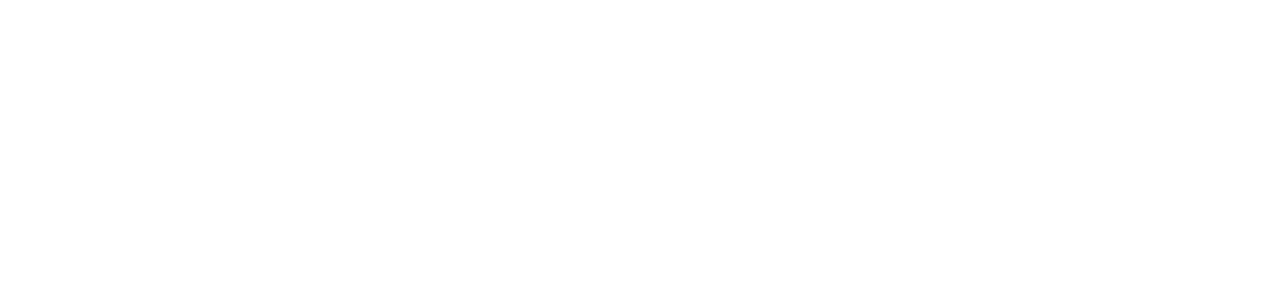
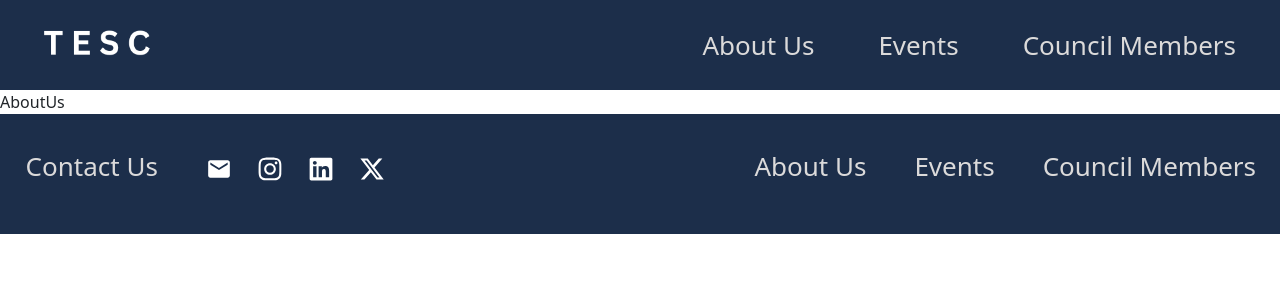
Before and after one commit to UCSDTESC/tescatucsd.org, a React (Create React App) app: page /about-us in a window 1280 px wide. Before the commit this address had no page. Shown: the top 300 px of the page. Built offline with nearby package versions, Linux system fonts and the light colour scheme.

Commit message:
create about us page files

```diff
--- a/src/App.js
+++ b/src/App.js
@@ -4,6 +4,7 @@
 import Main from "./pages/MainPage/Main";
 import { BrowserRouter as Router, Routes, Route } from "react-router-dom";
 import CouncilMembers from "./pages/CouncilMembersPage/CouncilMembers";
+import AboutUs from "./pages/AboutUs/AboutUs";
 import Page from "./components/Page";
 
 function App() {
@@ -16,6 +17,7 @@
             <Route path="/events" element={<Events />} />
             <Route path="/council-members" element={<CouncilMembers />} />
             <Route path="/events" element={<Events />} />
+            <Route path="/about-us" element={<AboutUs />} />
           </Route>
         </Routes>
       </Router>
--- /dev/null
+++ b/src/pages/AboutUs/AboutUs.jsx
@@ -0,0 +1,7 @@
+import React from "react";
+
+const AboutUs = () => {
+  return <div>AboutUs</div>;
+};
+
+export default AboutUs;
```
